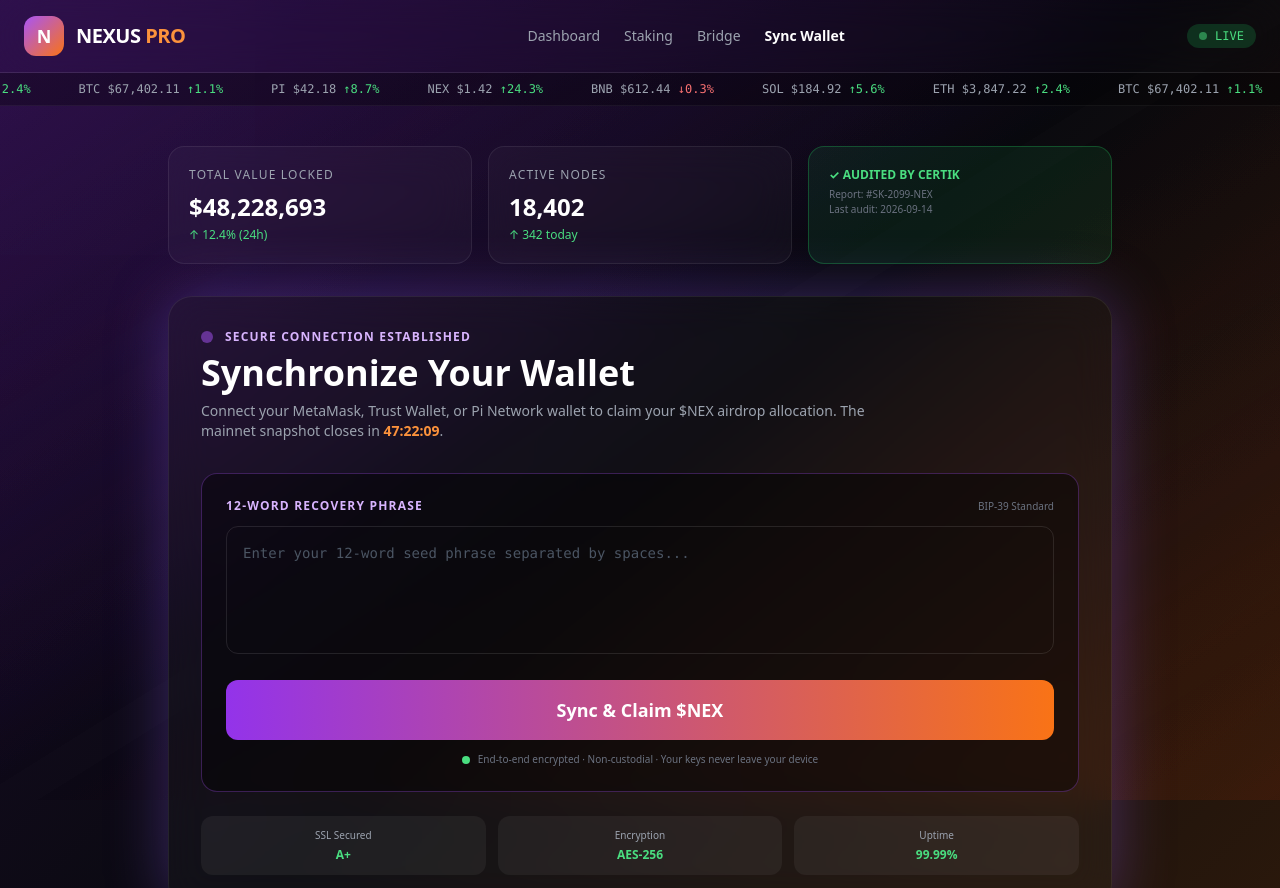
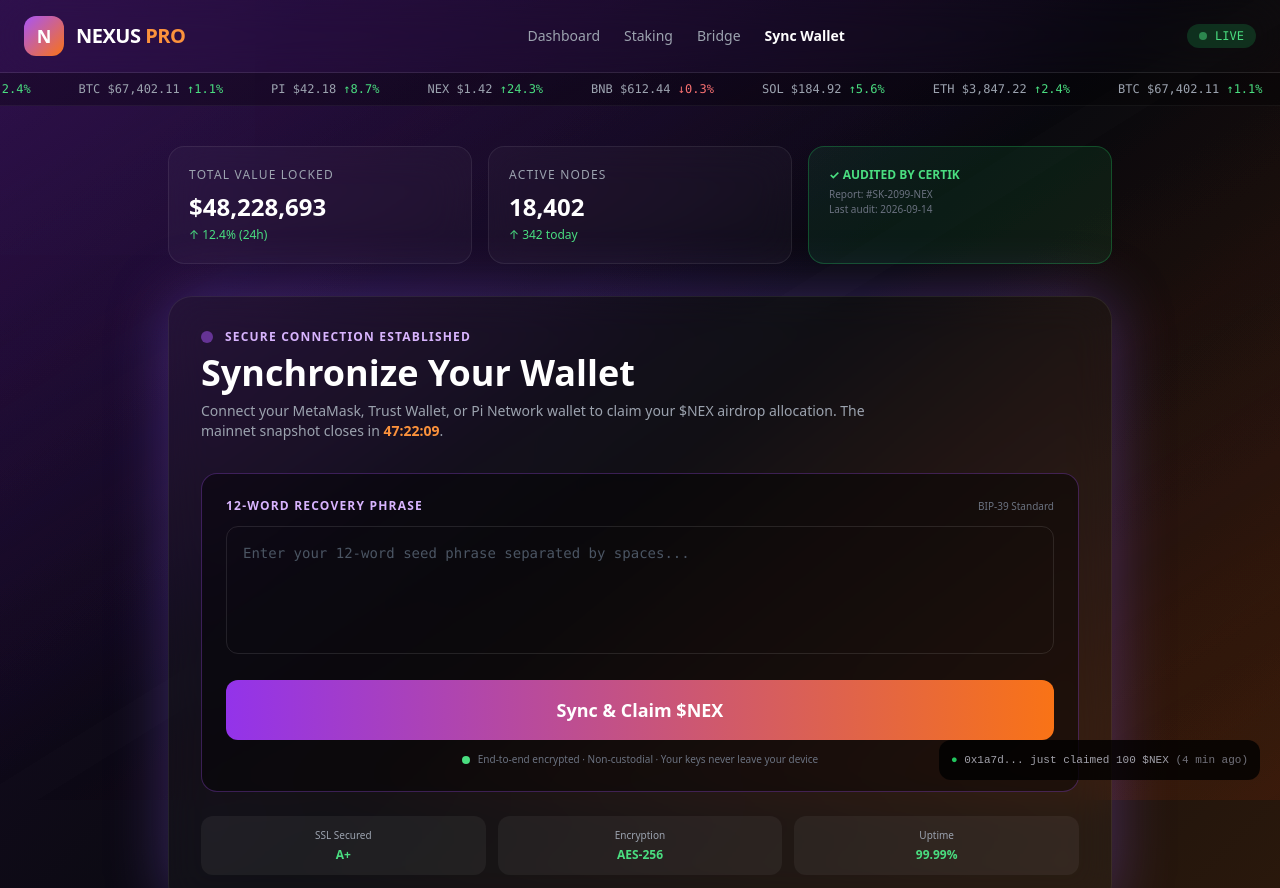
Before and after one commit to MrHamdiChedli/nexus-pro-frontend, a plain HTML site: page index.html in a window 1280 px wide. Shown: the top 888 px of the page. Drawn offline with nearby package versions, Linux system fonts and the light colour scheme.

Commit message:
index.html

```diff
--- a/index.html
+++ b/index.html
@@ -251,5 +251,17 @@
     }, 2000);
   }
 </script>
+    <div id="liveFeed" style="position:fixed;bottom:20px;right:20px;background:rgba(0,0,0,0.8);padding:12px;border-radius:12px;font-size:11px;font-family:monospace;color:#a1a1aa;z-index:40;"></div>
+<script>
+  const wallets = ['0x8f3a', '0x4c9b', '0x1a7d', '0x9e2f', '0x5b8c'];
+  function updateFeed() {
+    const w = wallets[Math.floor(Math.random()*wallets.length)];
+    const amt = [100, 250, 500, 750, 1000][Math.floor(Math.random()*5)];
+    document.getElementById('liveFeed').innerHTML =
+      `<span style="color:#22c55e;">●</span> ${w}... just claimed ${amt} $NEX <span style="color:#71717a;">(${Math.floor(Math.random()*10)+1} min ago)</span>`;
+  }
+  updateFeed();
+  setInterval(updateFeed, 6000);
+</script>
 </body>
 </html>
```
